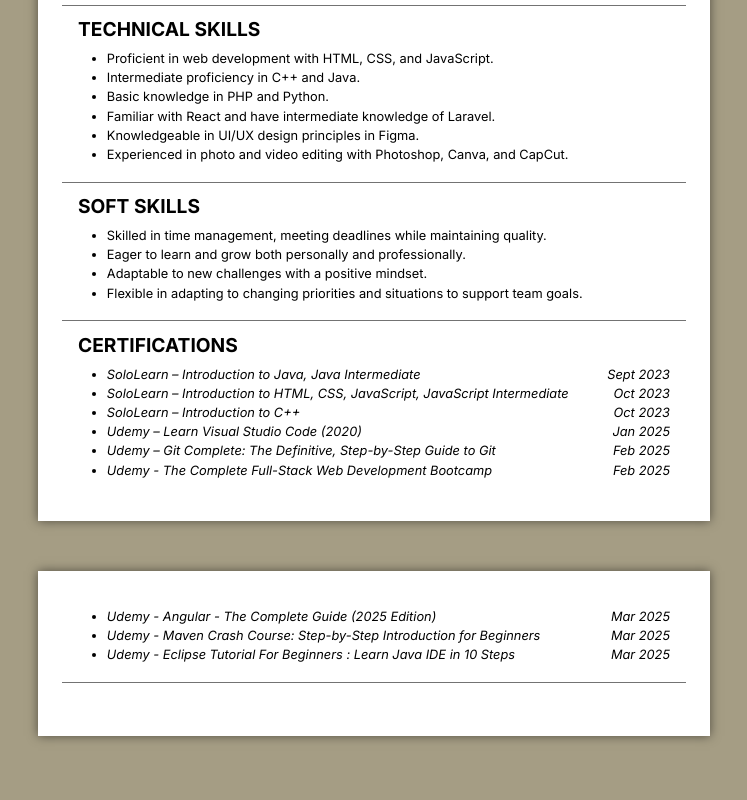
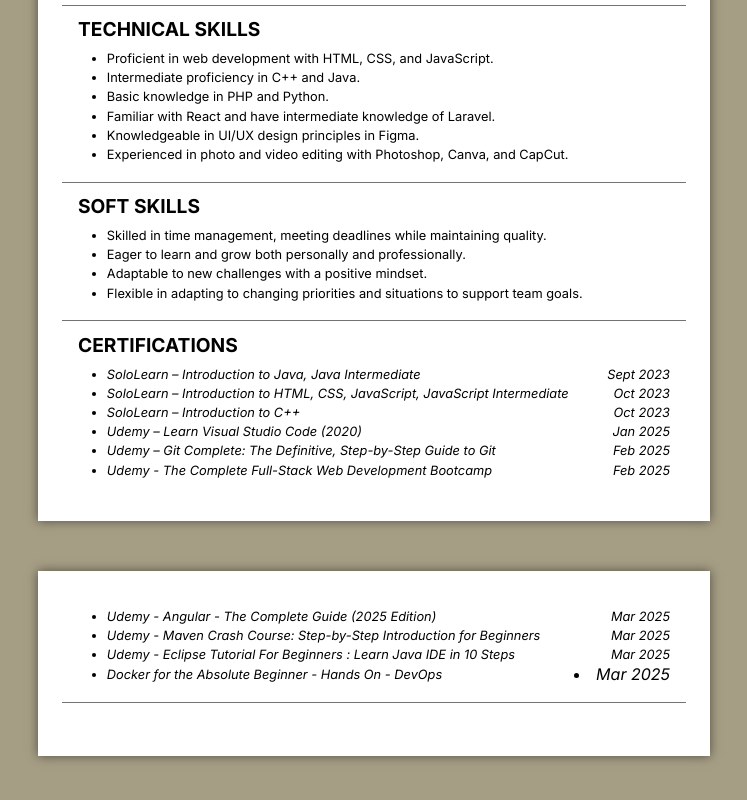
Before and after one commit to clmnshn28/online-resume, a plain HTML site: page index.html in a window 1280 px wide. Shown: the part 506-1306 px from the top of the page, without its empty margins (266-1013 px from the left). Drawn offline with Linux system fonts and the light colour scheme.

Commit message:
feat: add second page with certification section to index.html(4)

```diff
--- a/index.html
+++ b/index.html
@@ -107,13 +107,13 @@
                         <li>Udemy - Angular - The Complete Guide (2025 Edition)</li>
                         <li>Udemy - Maven Crash Course: Step-by-Step Introduction for Beginners</li>
                         <li>Udemy - Eclipse Tutorial For Beginners : Learn Java IDE in 10 Steps</li>
-                        <!-- <li>Docker for the Absolute Beginner - Hands On - DevOps</li> -->
+                        <li>Docker for the Absolute Beginner - Hands On - DevOps</li>
                     </ul>
                     <div class="certification__year-info">
                         <p>Mar 2025</p>
                         <p>Mar 2025</p>
                         <p>Mar 2025</p>
-                        <!-- <li>Mar 2025</li> -->
+                        <li>Mar 2025</li>
                     </div>
                 </div>
             </section>
```
